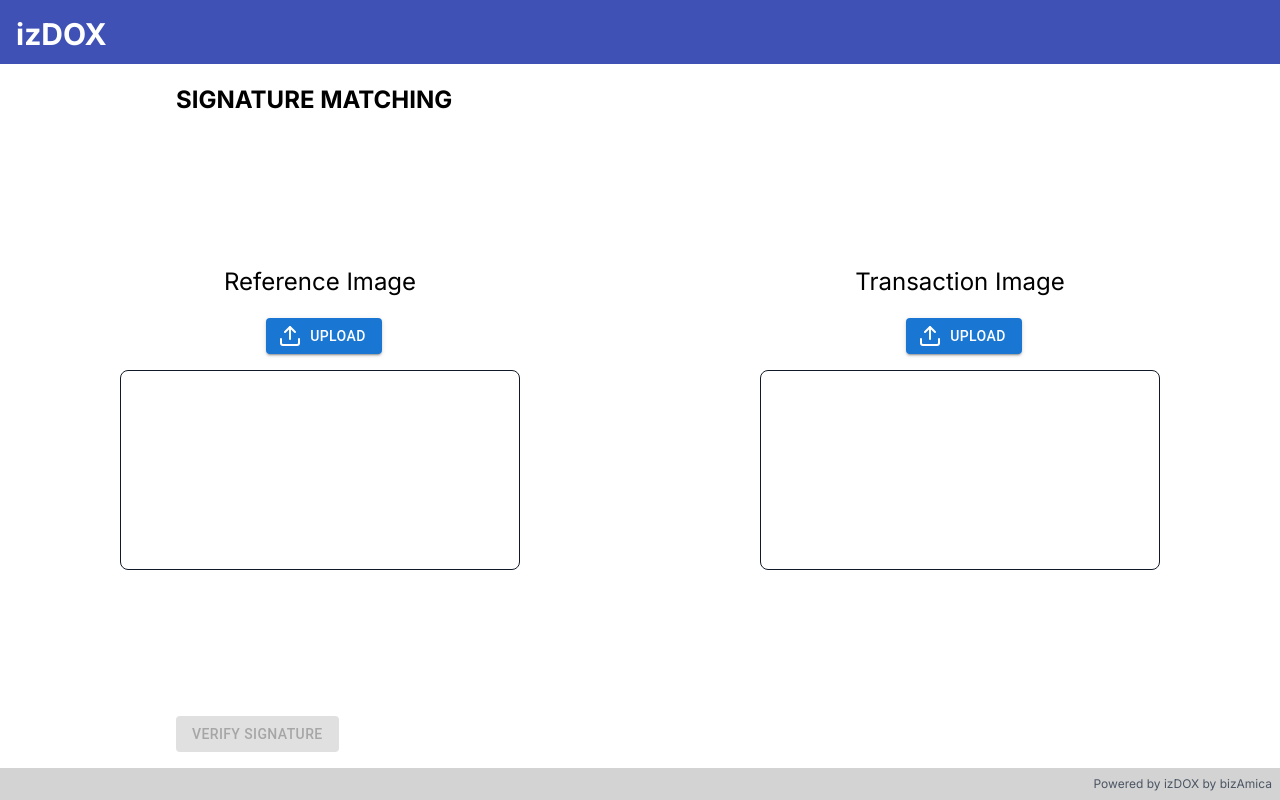
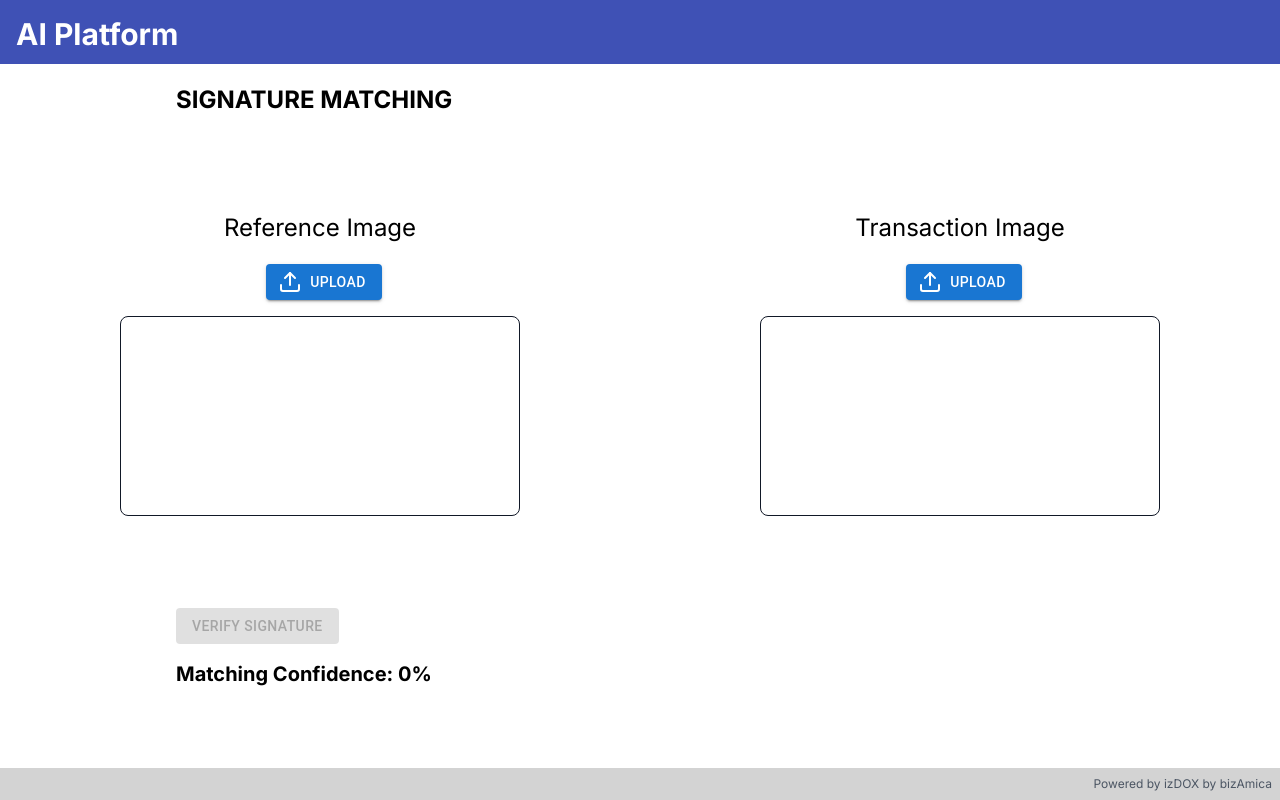
Before and after one commit to montyz69/Match-Images, a Next.js app: page / in a window 1280 px wide. Built offline with nearby package versions, Linux system fonts and the light colour scheme.

Commit message:
fixed ui

```diff
--- a/app/page.tsx
+++ b/app/page.tsx
@@ -33,6 +33,7 @@ const ImageMatchPage: React.FC = () => {
 
   const handleClearLeftImage = () => {
     setLeftImage(null);
+    setResult(null);
     if (leftInputRef.current) {
       leftInputRef.current.value = "";
     }
@@ -40,6 +41,7 @@ const ImageMatchPage: React.FC = () => {
 
   const handleClearRightImage = () => {
     setRightImage(null);
+    setResult(null);
     if (rightInputRef.current) {
       rightInputRef.current.value = "";
     }
@@ -82,13 +84,12 @@ const ImageMatchPage: React.FC = () => {
   return (
     <div className="flex flex-col h-screen overflow-auto">
       <div className="bg-[#3f51b5] h-[64px] w-full">
-        <div className="text-3xl font-bold text-white mt-4 ml-4">izDOX</div>
+        <div className="text-3xl font-bold text-white mt-4 ml-4">AI Platform</div>
       </div>
       <div className="pl-44 mt-5 text-2xl text-bold">
         <strong>
           SIGNATURE MATCHING
         </strong>
-
       </div>
       <div className="flex flex-col sm:flex-row flex-1">
         <div className="flex flex-col items-center justify-center sm:w-1/2 p-4 border-b sm:border-b-0">
@@ -176,12 +177,12 @@ const ImageMatchPage: React.FC = () => {
           </div>
         </div>
       </div>
-      <div className="pl-44 my-4">
+      <div className="static pl-44 my-4">
         <Button
           onClick={handleApiCall}
           variant="contained"
           disabled={!leftImage || !rightImage}
-          className="px-4 py-3 bg-[#3f51b5]"
+          className="px-4 py-3  bg-[#3f51b5]"
         >
           Verify Signature
         </Button>
@@ -192,10 +193,16 @@ const ImageMatchPage: React.FC = () => {
         )}
       </div>
       <div className="pl-44">
-        {result && !loading && (
+        {result && !loading ? (
           <div className="text-black rounded-lg flex flex-col mb-20">
             <h1 className="text-xl font-bold">
               Matching Confidence: {result.matchingConfidence}
+            </h1>
+          </div>
+        ) : (
+          <div className="text-black rounded-lg flex flex-col mb-20">
+            <h1 className="text-xl font-bold">
+              Matching Confidence: 0%
             </h1>
           </div>
         )}
```
